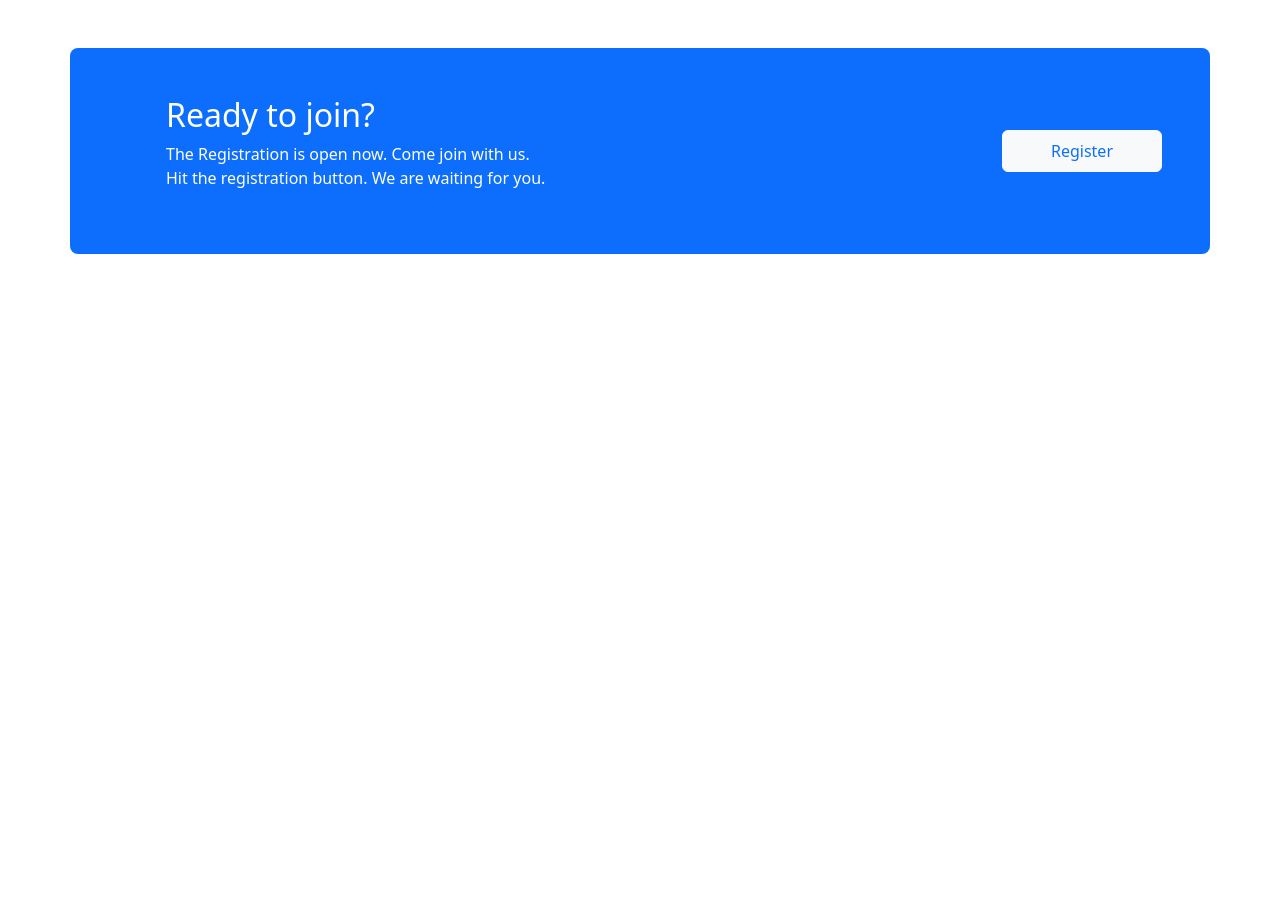
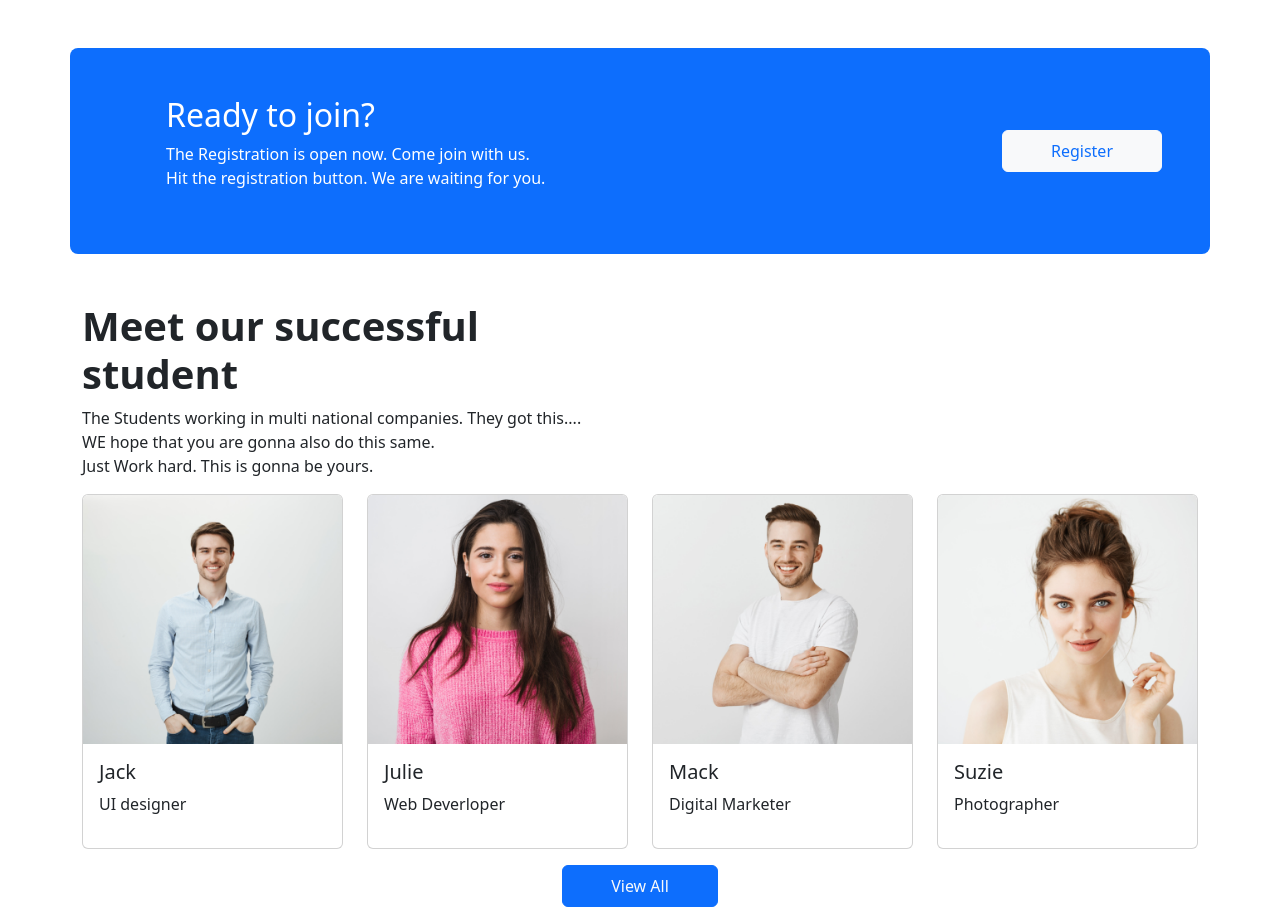
Before and after one commit to Sazz07/edTeach-website, a plain HTML site: page index.html in a window 1280 px wide. Shown: the part 2168-3075 px from the top of the page. Before the commit the page ends 2422 px from the top, so only its background shows below. Drawn offline with nearby package versions, Linux system fonts and the light colour scheme.

Commit message:
Success section done

```diff
--- a/index.html
+++ b/index.html
@@ -241,12 +241,9 @@
           <p>The Registration is open now. Come join with us. <br> Hit the registration button. We are waiting for you.</p>
       </div>
     <div>
-         <!-- Button trigger modal -->
       <button type="button" class="btn btn-light text-primary px-5 py-2 " data-bs-toggle="modal" data-bs-target="#staticBackdrop">
           Register
         </button>
-
-        <!-- Modal -->
       <div class="modal fade" id="staticBackdrop" data-bs-backdrop="static" data-bs-keyboard="false" tabindex="-1" aria-labelledby="staticBackdropLabel" aria-hidden="true">
         <div class="modal-dialog">
           <div class="modal-content">
@@ -276,7 +273,56 @@
     </div>
     </section>
     <!-- registration ended -->
-    </main>
-    <script src="https://cdn.jsdelivr.net/npm/bootstrap@5.2.0/dist/js/bootstrap.bundle.min.js" integrity="sha384-A3rJD856KowSb7dwlZdYEkO39Gagi7vIsF0jrRAoQmDKKtQBHUuLZ9AsSv4jD4Xa" crossorigin="anonymous"></script>
+    <!-- Successful Student section started -->
+    <section class="studetns container mt-5" id="student">
+      <h1 class="fw-bold">
+          Meet our successful <br> student
+      </h1>
+      <p>The Students working in multi national companies. They got this.... <br> WE hope that you are gonna also do this same. <br> Just Work hard. This is gonna be yours.</p>
+      <div class="row row-cols-1 row-cols-md-2 row-cols-lg-4 g-4">
+          <div class="col">
+            <div class="card">
+              <img src="images/student/student-1.png" class="card-img-top" alt="...">
+              <div class="card-body">
+                <h5 class="card-title">Jack</h5>
+                <p>UI designer</p>
+              </div>
+            </div>
+          </div>
+          <div class="col">
+            <div class="card">
+              <img src="images/student/student-2.png" class="card-img-top" alt="...">
+              <div class="card-body">
+                <h5 class="card-title">Julie</h5>
+                  <p>Web Deverloper</p>
+              </div>
+            </div>
+          </div>
+          <div class="col">
+            <div class="card">
+              <img src="images/student/student-3.png" class="card-img-top" alt="...">
+              <div class="card-body">
+                <h5 class="card-title">Mack</h5>
+                <p>Digital Marketer</p>
+              </div>
+            </div>
+          </div>
+          <div class="col">
+            <div class="card">
+              <img src="images/student/student-4.png" class="card-img-top" alt="...">
+              <div class="card-body">
+                <h5 class="card-title">Suzie</h5>
+                <p>Photographer</p>
+              </div>
+            </div>
+          </div>
+      </div>
+      <div class=" d-flex justify-content-center mt-3">
+          <button type="button" class="btn btn-primary px-5 py-2 text-light">View All</button>
+      </div>
+    </section>
+    <!-- Successful Student section end -->
+  </main>
+  <script src="https://cdn.jsdelivr.net/npm/bootstrap@5.2.0/dist/js/bootstrap.bundle.min.js" integrity="sha384-A3rJD856KowSb7dwlZdYEkO39Gagi7vIsF0jrRAoQmDKKtQBHUuLZ9AsSv4jD4Xa" crossorigin="anonymous"></script>
 </body>
 </html>
```
